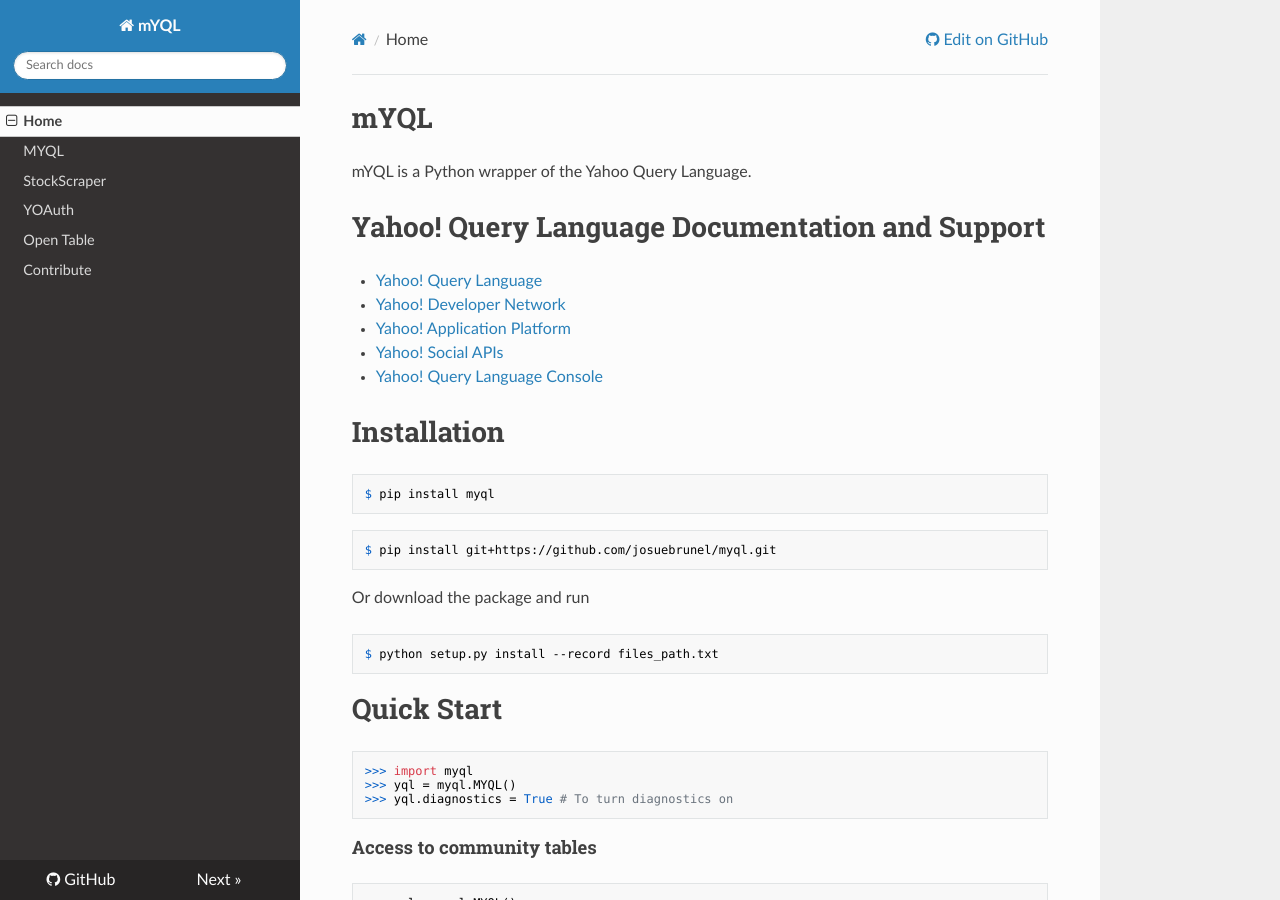
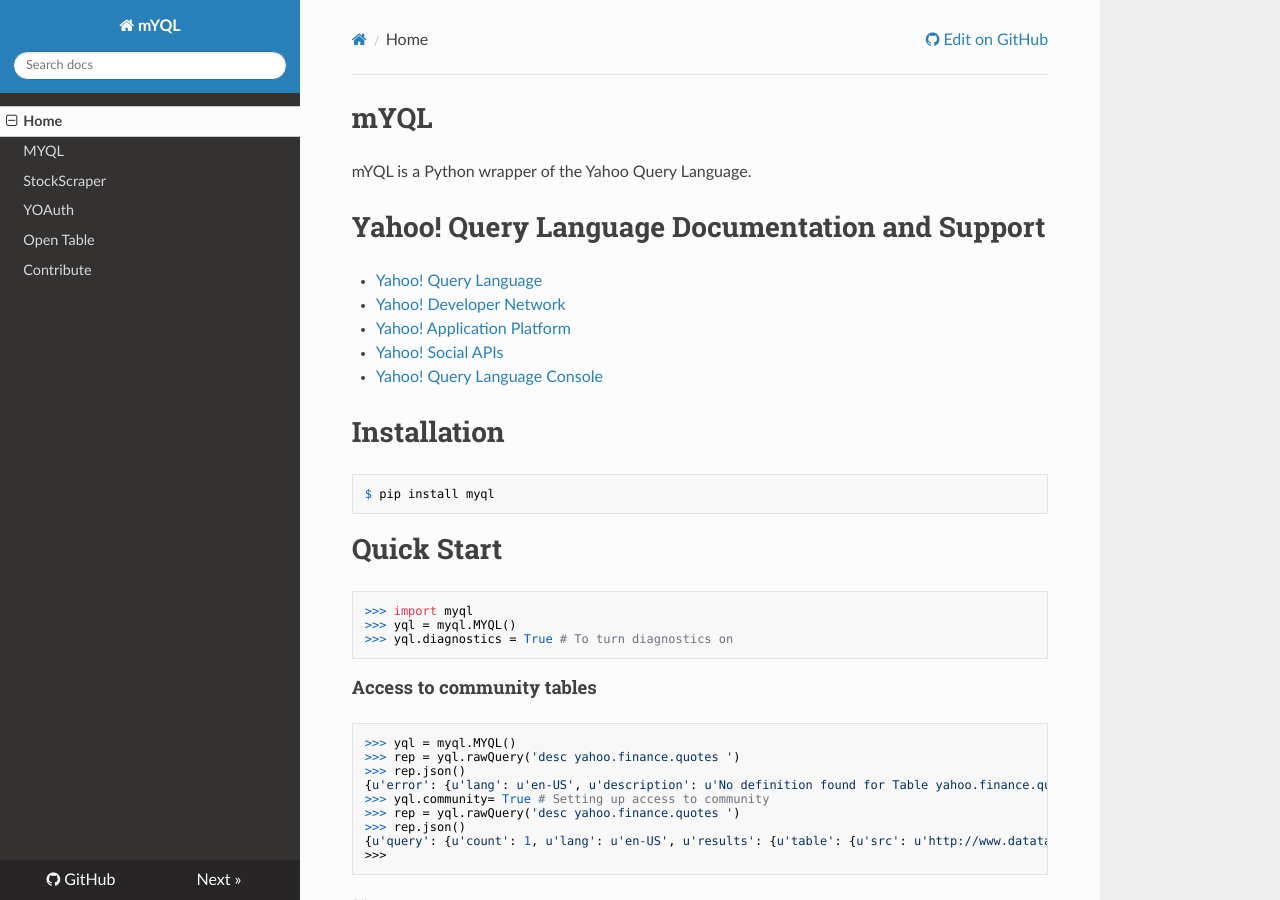
Before and after one commit to josuebrunel/myql, an MkDocs documentation site: the page built from docs/index.md, in a window 1280 px wide and 900 px high. Built offline with MkDocs 1.6.1, drawn with Linux system fonts in a browser that asks for light colours; nearby versions of some CDN libraries; old or Windows-style settings are respelled for this version of MkDocs.

Commit message:
removing useless installation methods

````diff
--- a/docs/index.md
+++ b/docs/index.md
@@ -17,14 +17,6 @@ Installation
 
 ```shell
 $ pip install myql
-```
-
-```shell
-$ pip install git+https://github.com/josuebrunel/myql.git
-```
-Or download the package and run
-```shell
-$ python setup.py install --record files_path.txt
 ```
 
 Quick Start
````
